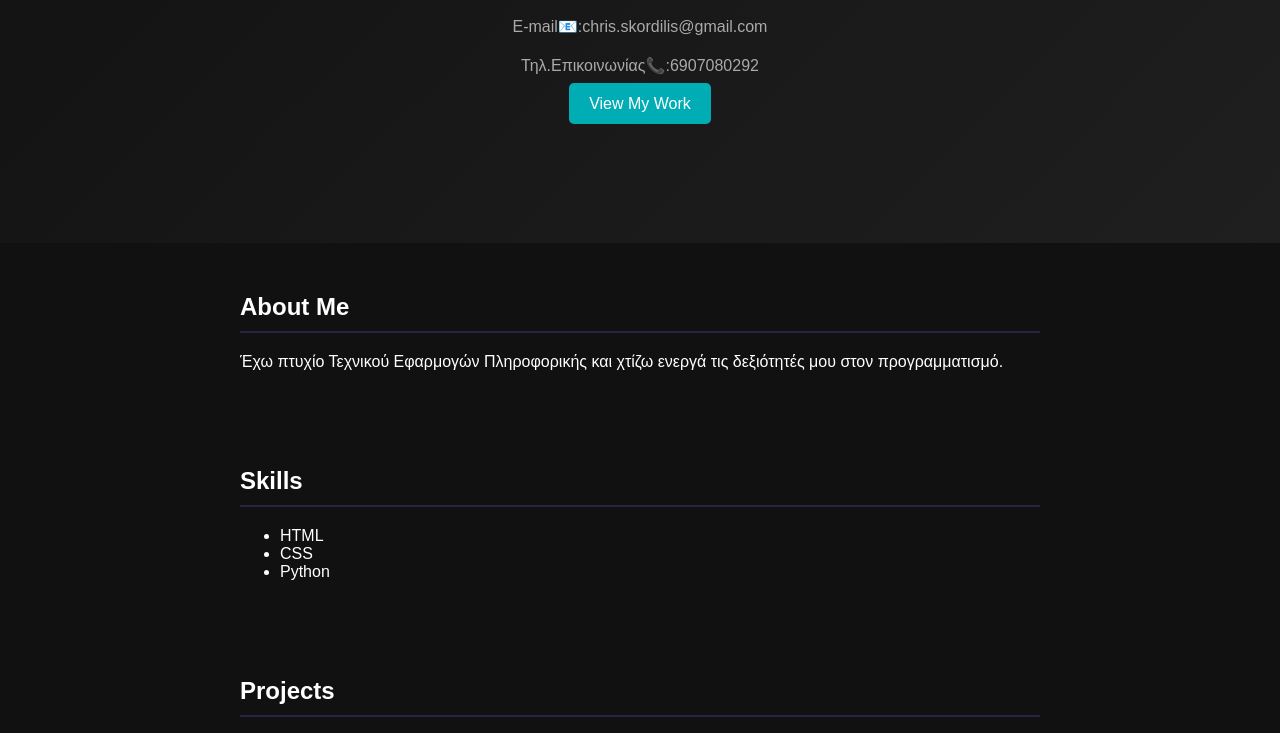
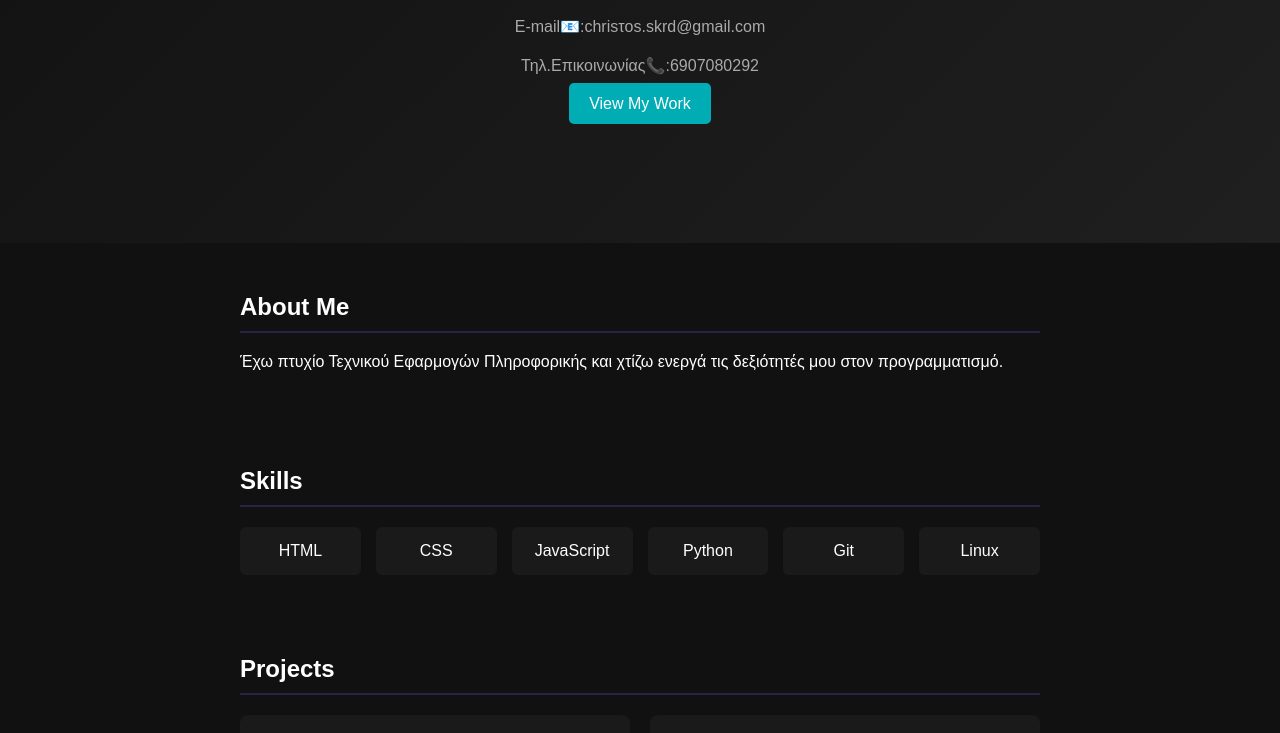
Before and after one commit to christosskrd-collab/portfolio-site, a plain HTML site: page index.html in a window 1280 px wide. Shown: the part 404-1137 px from the top of the page. Drawn offline with Linux system fonts and the light colour scheme.

Commit message:
add skills grid

```diff
--- a/index.html
+++ b/index.html
@@ -20,7 +20,7 @@
     <p>Junior Developer in Progress</p>
       <section id ="contact">
     <h2>Επικοινωνία:</h2>
-    <p>E-mail📧:chris.skordilis@gmail.com</p>
+    <p>E-mail📧:chrisτos.skrd@gmail.com</p>
     <p>Τηλ.Επικοινωνίας📞:6907080292</p>
     <a href="#projects" class="btn">View My Work</a>
   </section>
@@ -33,13 +33,20 @@
   </section>
 
   <section id="skills">
-    <h2>Skills</h2>
-    <ul>
-      <li>HTML</li>
-      <li>CSS</li>
-      <li>Python</li>
-    </ul>
-  </section>
+  <h2>Skills</h2>
+
+  <div class="skills-grid">
+
+    <div class="skill">HTML</div>
+    <div class="skill">CSS</div>
+    <div class="skill">JavaScript</div>
+    <div class="skill">Python</div>
+    <div class="skill">Git</div>
+    <div class="skill">Linux</div>
+
+  </div>
+
+</section>
 
   <section id="projects">
   <h2>Projects</h2>
--- a/style.css
+++ b/style.css
@@ -91,3 +91,22 @@ html {
 .project-card:hover {
   transform: translateY(-5px);
 }
+.skills-grid {
+  display: grid;
+  grid-template-columns: repeat(auto-fit,minmax(120px,1fr));
+  gap: 15px;
+  margin-top: 20px;
+}
+
+.skill {
+  background: #1a1a1a;
+  padding: 15px;
+  text-align: center;
+  border-radius: 6px;
+  transition: 0.2s;
+}
+
+.skill:hover {
+  background: #00adb5;
+  transform: scale(1.05);
+}
```
